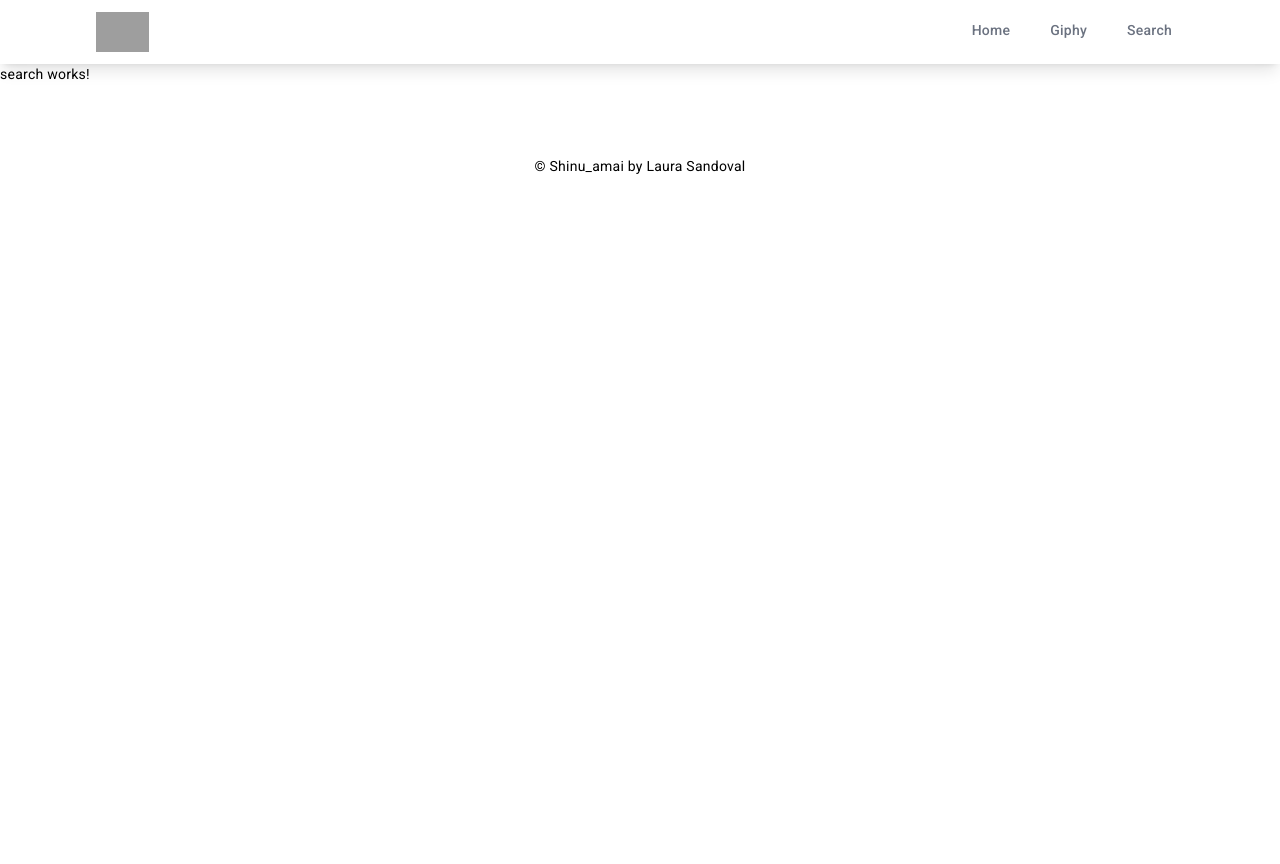
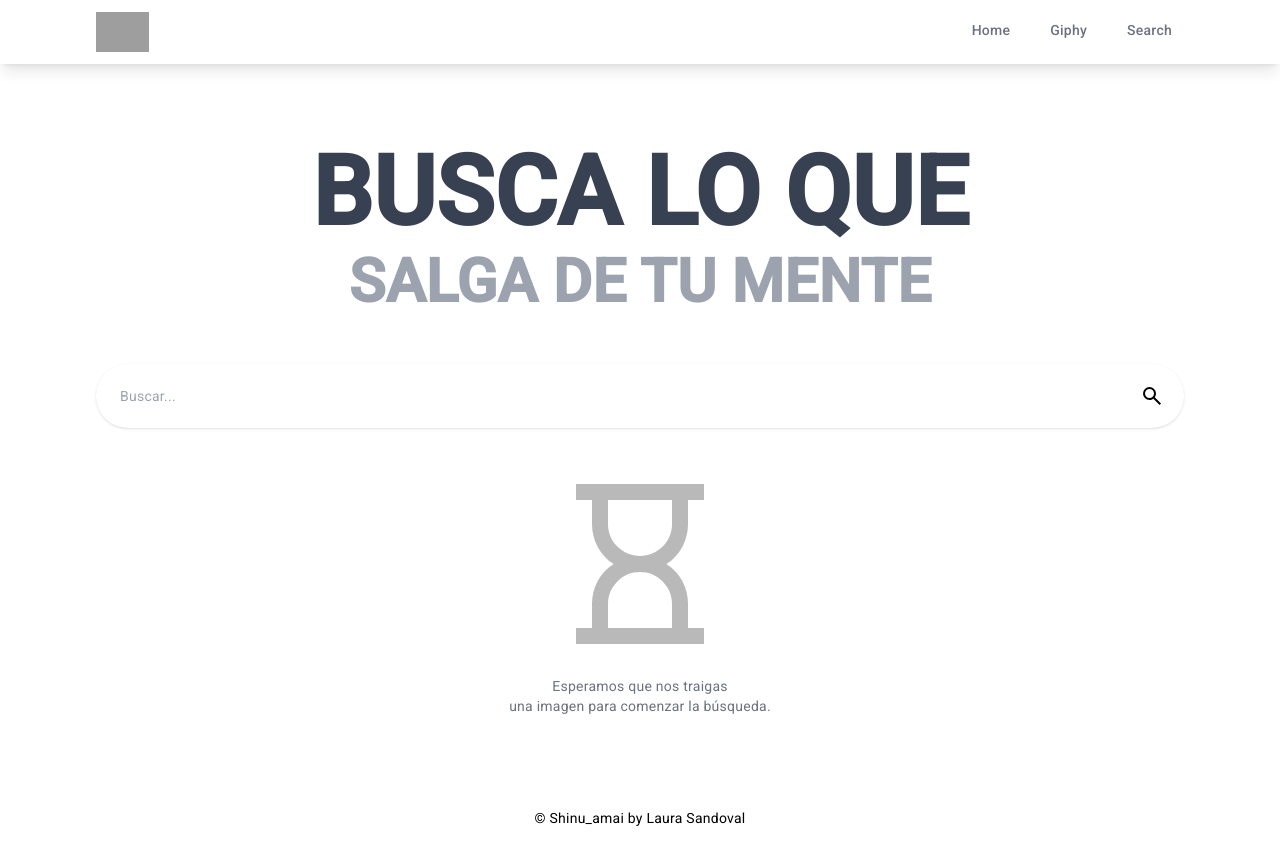
Before and after one commit to shinuamai/giphy, an Angular app: page /search in a window 1280 px wide. Shown: the top 864 px of the page. Before the commit the page ends 800 px from the top, so only its background shows below. Built offline with nearby package versions, Linux system fonts and the light colour scheme; grey boxes are pictures that could not be loaded.

Commit message:
first steps in search component

```diff
--- a/src/app/search/search.component.html
+++ b/src/app/search/search.component.html
@@ -1 +1,29 @@
-<p>search works!</p>
+<div class="mx-auto max-w-7xl px-4 sm:px-10 lg:px-24 pb-5 pt-10">
+
+    <!-- En tu componente o archivo HTML -->
+    <div class="p-10 font-DM">
+        <p class="text-center text-gray-700 text-8xl font-bold">BUSCA LO QUE</p>
+        <p class="text-center text-6xl text-gray-400 font-semibold">SALGA DE TU MENTE</p>
+    </div>
+
+    <div class="flex items-center rounded-full bg-white shadow p-2 mb-10">
+        <input
+            type="text"
+            placeholder="Buscar..."
+            class="border-none outline-none flex-grow px-4 py-2"
+            (focus)="onFocus()"
+            (blur)="onBlur()"
+        />
+        <button class="focus:outline-none p-3">
+            <img src="/assets/images/search.svg" alt="Search">
+        </button>
+    </div>
+
+    <div *ngIf="!isInputFocused" class="flex flex-col items-center justify-center text-center">
+        <img src="/assets/images/waiting.svg" alt="waiting" class="h-48 mb-4">
+        <p class="text-gray-500">Esperamos que nos traigas<br>una imagen para comenzar la búsqueda.</p>
+    </div>
+
+
+
+</div>
--- a/src/app/search/search.component.ts
+++ b/src/app/search/search.component.ts
@@ -6,5 +6,13 @@ import { Component } from '@angular/core';
   styleUrls: ['./search.component.css']
 })
 export class SearchComponent {
+  isInputFocused = false;
 
+  onFocus() {
+    this.isInputFocused = true;
+  }
+
+  onBlur() {
+    this.isInputFocused = false;
+  }
 }
```
Also changed, not shown: src/assets/images/search.svg (added), src/assets/images/waiting.svg (added).
